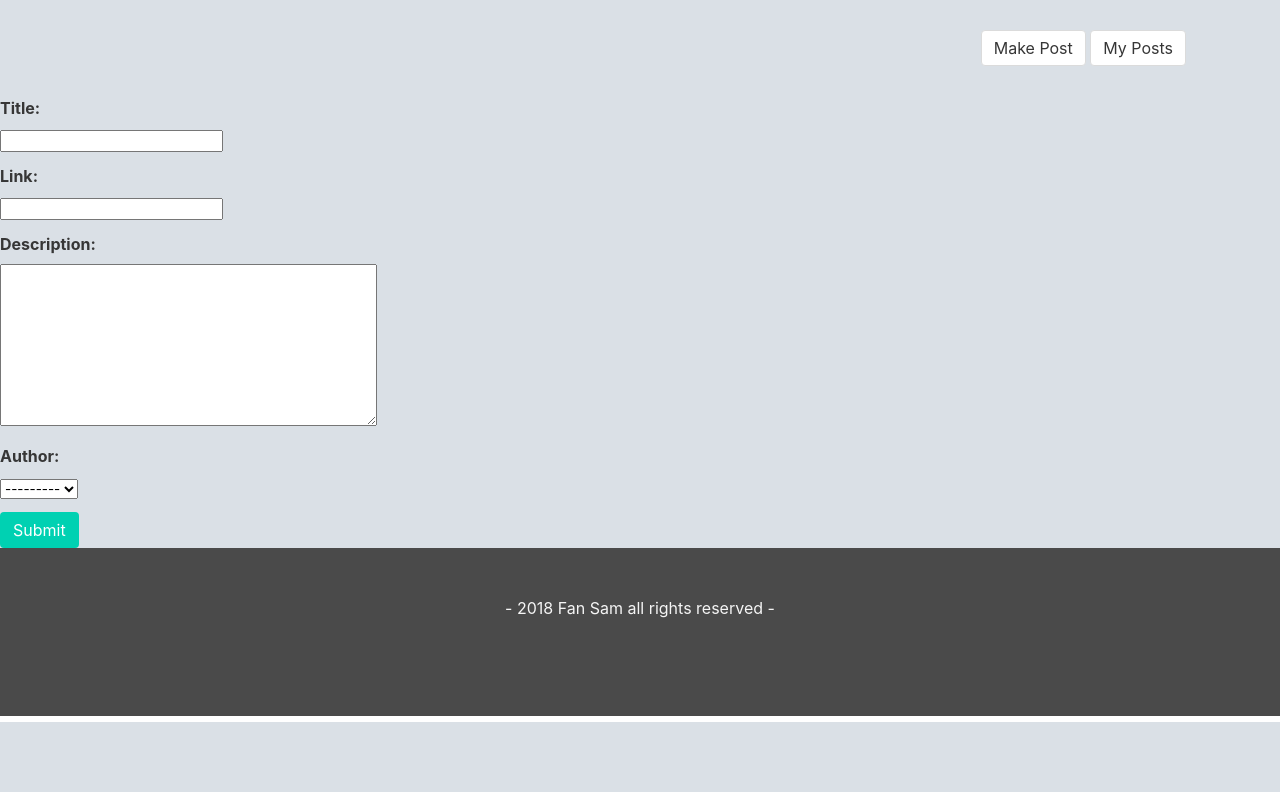
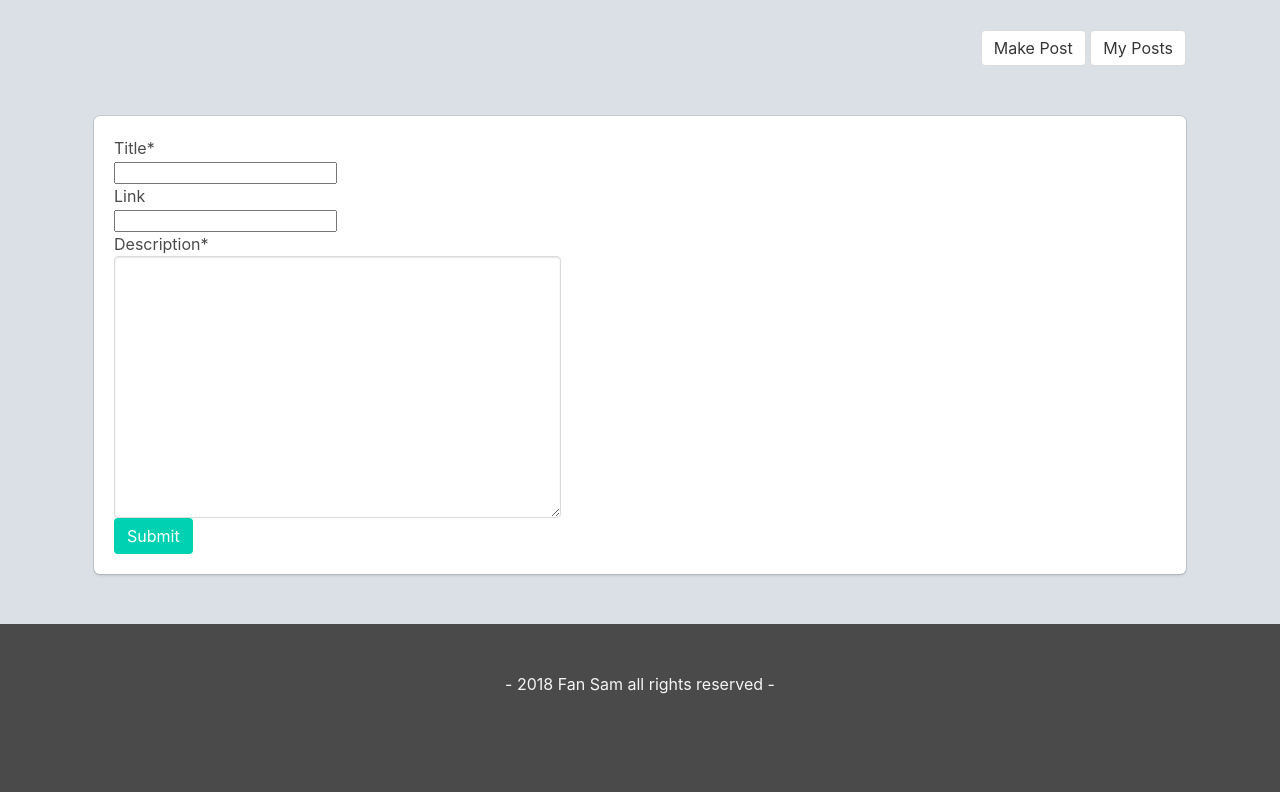
Before and after one commit to momentum-cohort-2018-10/w5-apile-fan-sam, a Django app: page /posts/new in a window 1280 px wide. Shown: the part 78-870 px from the top of the page. Before the commit the page ends 800 px from the top, so only its background shows below. Run offline with Django 3.2, Linux system fonts and the light colour scheme; a user stored in the database is signed in; data comes from the database, SQL or seed files in the repository; some libraries are stand-ins or nearby versions.

Commit message:
fixed forms and made them crispy

```diff
--- a/apile/settings.py
+++ b/apile/settings.py
@@ -36,6 +36,7 @@ ALLOWED_HOSTS = []
 INSTALLED_APPS = [
     'posts',
     'registration',
+    'crispy_forms',
     'django.contrib.admin',
     'django.contrib.auth',
     'django.contrib.contenttypes',
--- a/posts/forms.py
+++ b/posts/forms.py
@@ -5,4 +5,4 @@ from posts.models import Post
 class PostForm(ModelForm):
     class Meta:
         model = Post
-        fields = ['title', 'link', 'description', 'author']
+        fields = ['title', 'link', 'description']
--- a/posts/templates/posts/post_form.html
+++ b/posts/templates/posts/post_form.html
@@ -1,17 +1,26 @@
 {% extends 'base.html' %}
+{% load crispy_forms_tags %}
 {% block content %}
-    <form role="form" action='{% url "make_post" %}' method="POST">
-            {% csrf_token %}
-            {% for field in form %}
-                <div class="field">
-                    <label class="label">{{ field.label_tag }}</label>
-                    <div class="control">
-                        <p>{{ field }}</p>
-                    </div>
-                </div>
 
-            {% endfor %}
-            <button type="submit" class="button is-primary">Submit</button>
-        </form>
+    <div class="container">
+        <div class="box post-box">
+            <div class="post-section">
+
+                <form role="form" action='{% url "make_post" %}' method="POST" class="uniForm">
+                    {% csrf_token %}
+                    {{ form|crispy }}
+                <button type="submit" class="button is-primary">Submit</button>
+                </form>
+
+                {% if form.errors is not None %}
+                    {% for key, error in form.errors.items %}
+                        <p>{{ error }}</p>
+                    {% endfor %}
+                {% endif %}
+
+            </div><!--post-section-->
+        </div><!--post-box-->
+    </div><!--Container End-->
+
 
 {% endblock content %}
--- a/posts/templates/registration/login.html
+++ b/posts/templates/registration/login.html
@@ -1,4 +1,6 @@
 {% extends 'base.html' %}
+{% load crispy_forms_tags %}
+
 {% block title %}
     Login - {{ block.super }}
 {% endblock title %}
@@ -6,7 +8,7 @@
     <h1> Login </h1>
     <form role="form" action="" method="post">
     {% csrf_token %}
-    {{ form.as_p }}
+    {{ form|crispy }}
     <input type="submit" value="Submit" />
     </form>
 {% endblock content %}
--- a/posts/views.py
+++ b/posts/views.py
@@ -22,12 +22,14 @@ def get_post(request, slug):
     })
 
 
+@login_required
 def make_post(request):
     form = PostForm()
     if request.method == "POST":
         form = PostForm(request.POST)
         if form.is_valid():
             post = Post(**form.cleaned_data)
+            post.author = request.user
             post.slug = slugify(post.title)
             post.save()
 
```
Also changed, not shown: posts/templates/registration/registration_form.html (+9 -9 lines), 2 other files.
